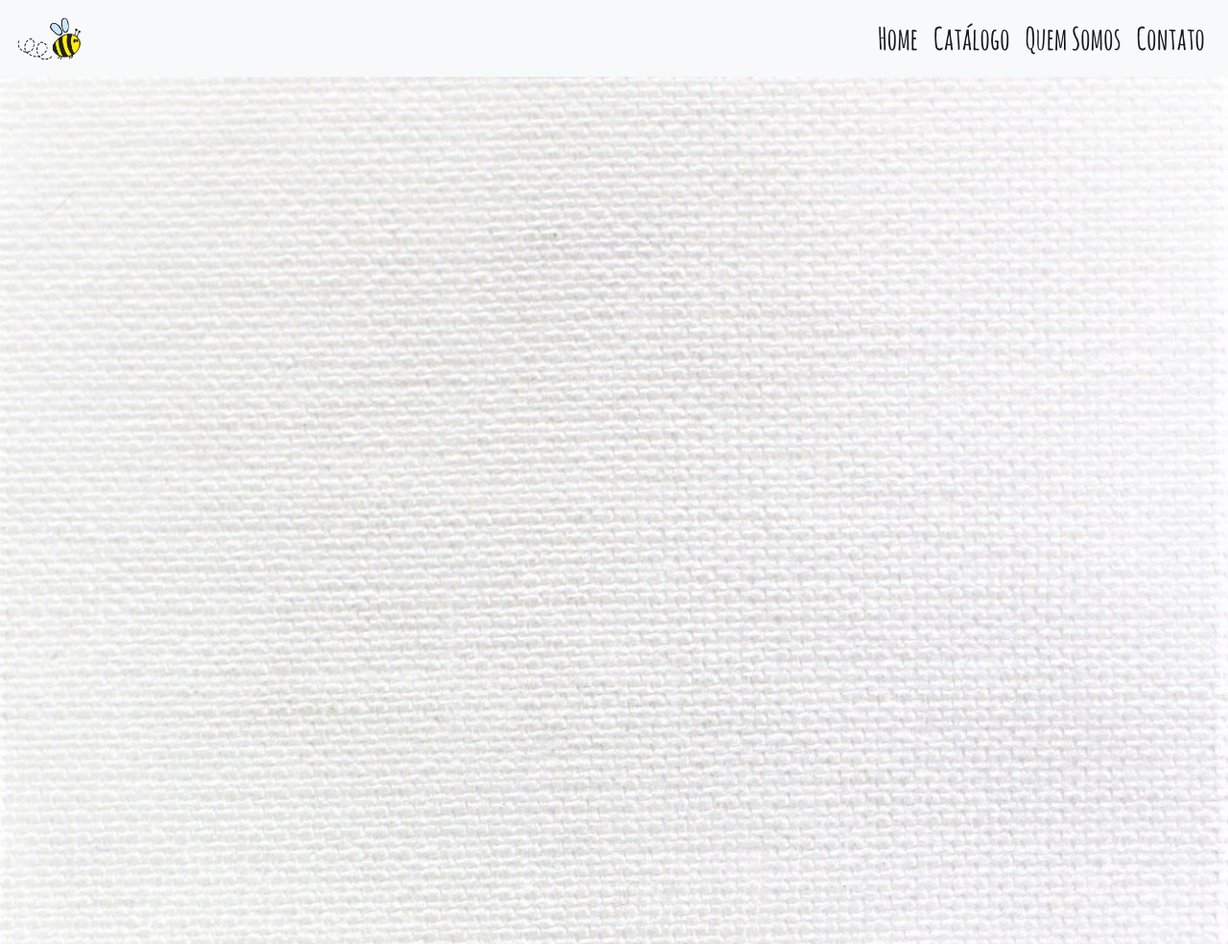
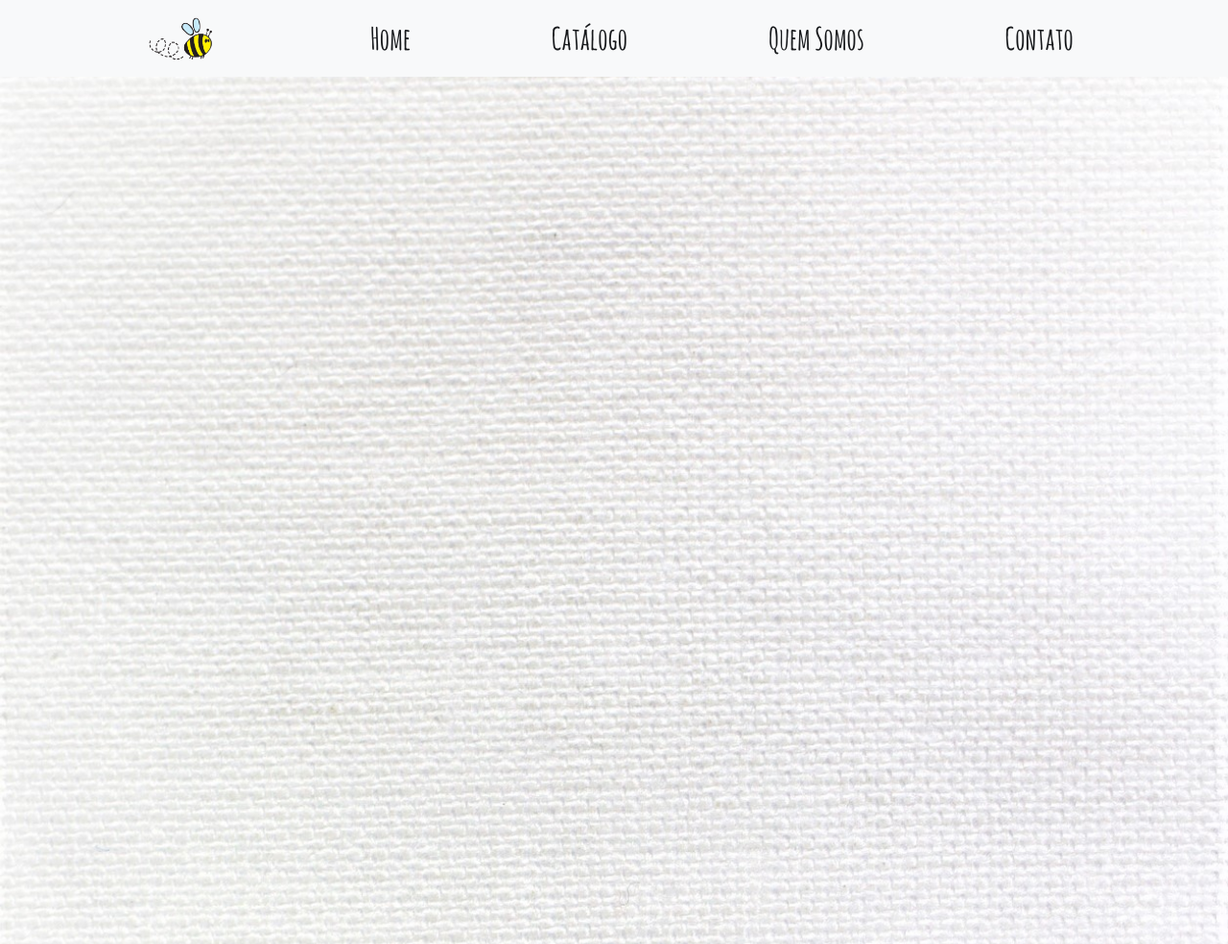
Before and after one commit to PedroAndradeOriginal/le-petit-b, a plain HTML site: page index.html in a window 1280 px wide. Shown: the top 984 px of the page at 96% size. Drawn offline with nearby package versions, Linux system fonts and the light colour scheme.

Commit message:
nav responsivo e bg ok

```diff
--- a/css/main.css
+++ b/css/main.css
@@ -1,3 +1,5 @@
+/*======================== configurações gerais ====================*/
+
 body {
     width: 100%;
     height: 70rem;
@@ -15,13 +17,18 @@ body {
     src: url(fonts/SEGUIEMJ.TTF)
 }
 
+
+/*===================== Barra de navegação =======================*/
+
 .navbar {
     display: flex;
-    justify-content: space-between;
+    justify-content: space-evenly;
 }
 
 .navbar-collapse {
+    width: 60%;
     flex-grow: 0;
+    text-align: center;
 }
 
 .navbar-brand img {
@@ -29,8 +36,31 @@ body {
     height: 3rem;
 }
 
-.navbar-nav a{
+.navbar-brand img:hover {
+    transform: scale(1.3);
+}
+
+.navbar-nav {
+    width: 100%;
+    display: flex;
+    justify-content: space-between;
+}
+
+.navbar-nav a {
     font-family: fonte01;
-    color: #16181b!important;
+    color: #16181b !important;
     font-size: 2rem;
 }
+
+.navbar-nav a:hover {
+    transform: scale(1.3);
+}
+
+/* ========================== responsivo =============================*/
+
+@media screen and (max-width: 992px) {
+    .navbar {
+        justify-content: space-between;
+    }
+
+}
```
